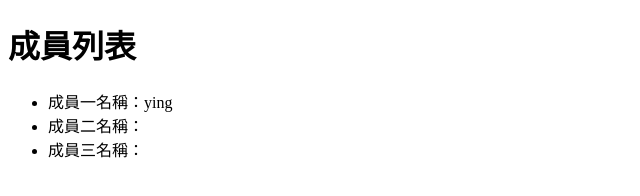
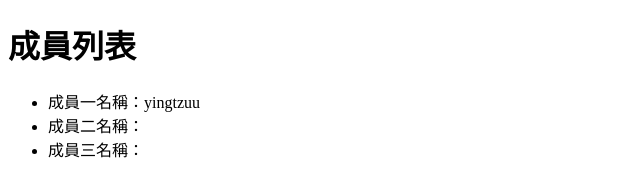
Before and after one commit to yingtzuu/git1107, a plain HTML site: page index.html in a window 1280 px wide. Shown: the full height of the page, 0-640 px from the left. Drawn offline with Linux system fonts and the light colour scheme.

Commit message:
修改成員

```diff
--- a/index.html
+++ b/index.html
@@ -8,7 +8,7 @@
 <body>
     <h1>成員列表</h1>
     <ul>
-        <li>成員一名稱：ying</li>
+        <li>成員一名稱：yingtzuu</li>
         <li>成員二名稱：</li>
         <li>成員三名稱：</li>
     </ul>
```
